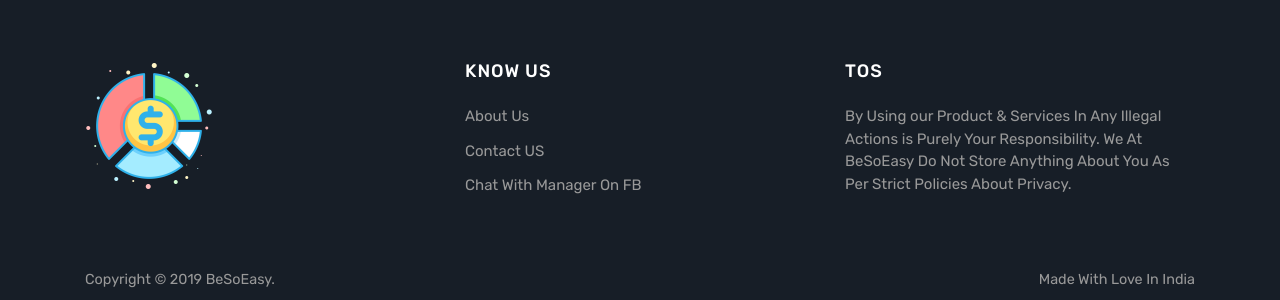
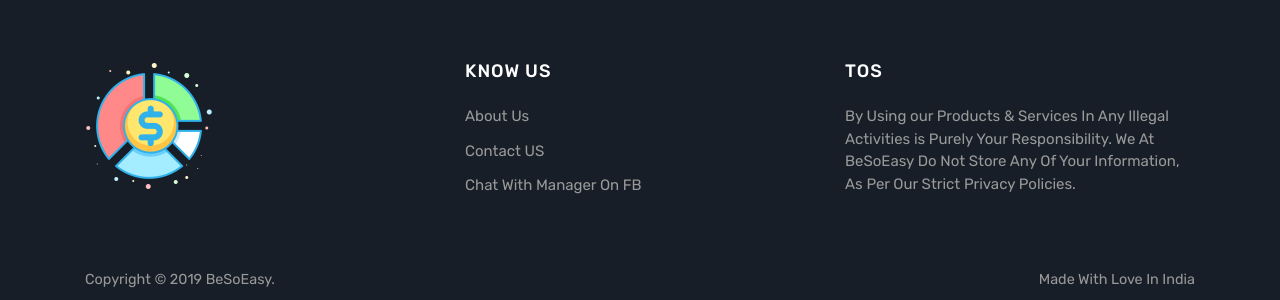
Before and after one commit to shochak2510/besoeasy.github.io, a Jekyll site: the page built from index.html, in a window 1280 px wide and 900 px high, scrolled down 1640 px. Shown: the part 564-864 px from the top of the window. Built offline with Jekyll 4.4.1, drawn with Linux system fonts in a browser that asks for light colours; the list of posts is cut into pages by our own code.

Commit message:
Update default.html

```diff
--- a/_layouts/default.html
+++ b/_layouts/default.html
@@ -159,7 +159,9 @@ BE PART OF MOST AGGRESSIVE MONEY MAKERS ON INTERNET TODAY!
                 <div class="col-sm-4">
                 <div class="footer-widget textwidget">
                     <h5 class="title">TOS</h5>
-                    <p>By Using our Product & Services In Any Illegal Actions is Purely Your Responsibility. We At BeSoEasy Do Not Store Anything About You As Per Strict Policies About Privacy. </p>
+                    <p>
+By Using our Products & Services In Any Illegal Activities is Purely Your Responsibility. We At BeSoEasy Do Not Store Any Of Your Information, As Per Our Strict Privacy Policies.
+ </p>
                 </div>
                 </div>
             </div>
```
